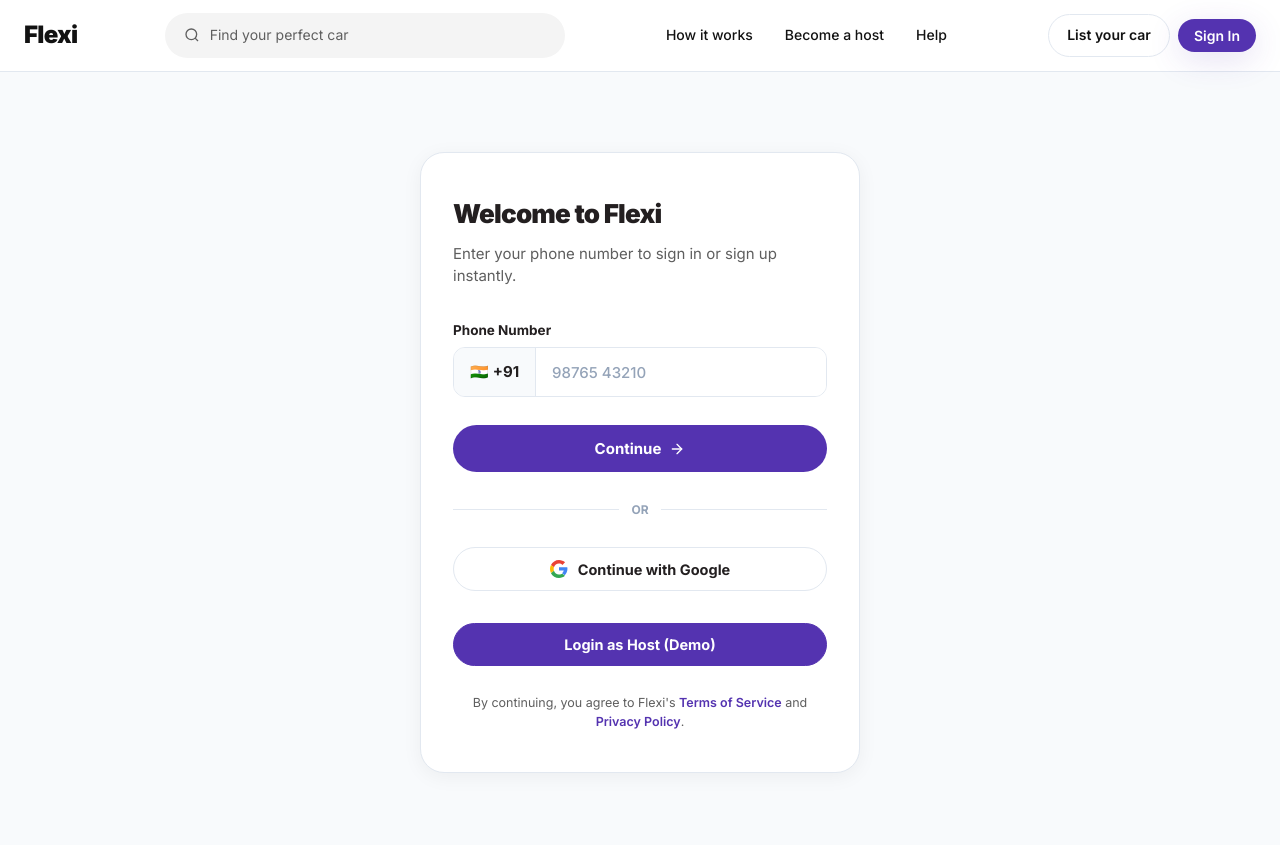
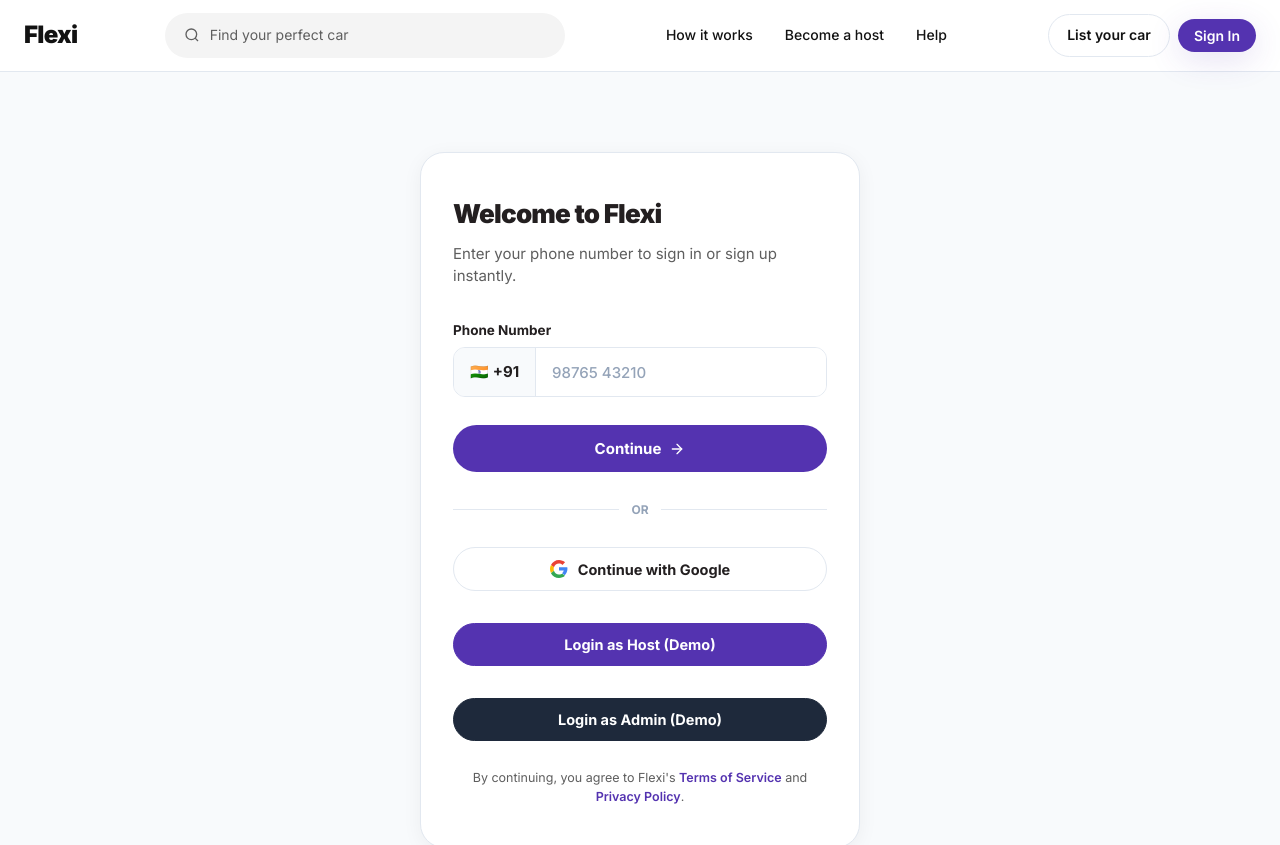
Before and after one commit to flexidriveapp/flexi, a Next.js app in the folder apps/web/: page /login in a window 1280 px wide. Shown: the top 845 px of the page. Built offline with nearby package versions, Linux system fonts and the light colour scheme.

Commit message:
feat: add admin demo login button

```diff
--- a/apps/web/src/components/auth/AuthModal.tsx
+++ b/apps/web/src/components/auth/AuthModal.tsx
@@ -792,6 +792,26 @@ export default function AuthModal({ isOpen, onClose, inline = false }: AuthModal
                 <span>Login as Host (Demo)</span>
               </button>
 
+              <button
+                type="button"
+                className="modal-google"
+                style={{ marginTop: 12, background: '#1e293b', color: 'white', borderColor: '#1e293b' }}
+                onClick={() => {
+                  localStorage.setItem('flexi_access_token', 'mock_admin_token_' + Date.now());
+                  localStorage.setItem('flexi_user', JSON.stringify({
+                    id: 'mock-admin-user',
+                    name: 'System Admin',
+                    email: 'admin@flexi.com',
+                    role: 'admin',
+                    phone: '0000000000'
+                  }));
+                  onClose();
+                  window.location.href = '/admin';
+                }}
+              >
+                <span>Login as Admin (Demo)</span>
+              </button>
+
               <p className="modal-terms">
                 By continuing, you agree to Flexi's <a href="/terms" className="modal-terms-link">Terms of Service</a> and <a href="/privacy" className="modal-terms-link">Privacy Policy</a>.
               </p>
```
